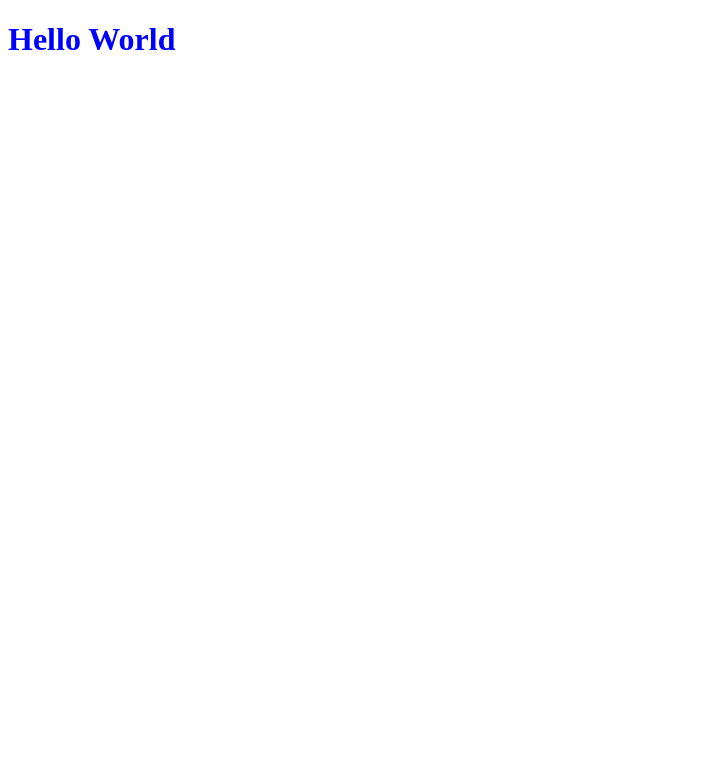
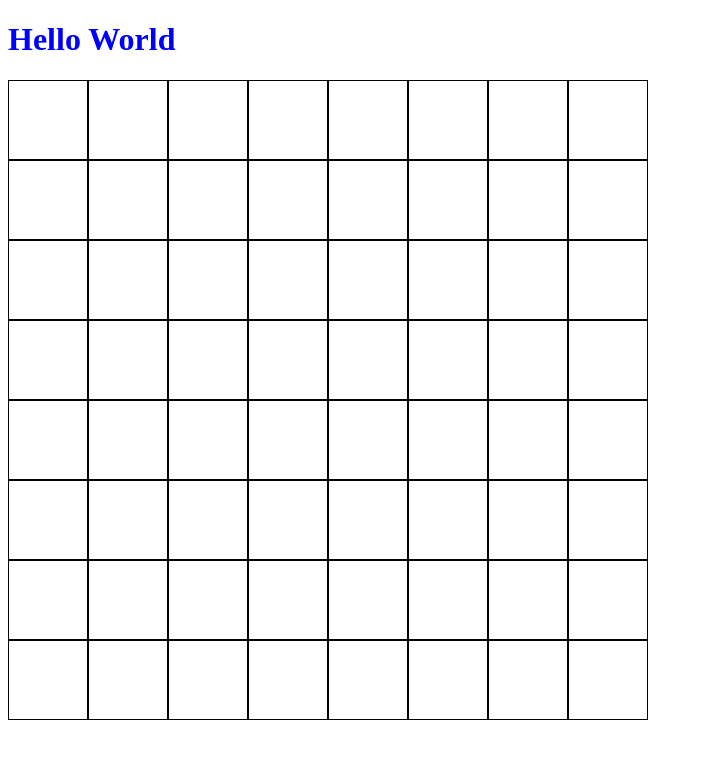
Before and after one commit to danielmerritt001/minesweeper, a plain HTML site: page index.html in a window 1280 px wide. Shown: the whole page, without its empty margins (0-703 px from the left). Drawn offline with Linux system fonts and the light colour scheme.

Commit message:
made board

```diff
--- a/scripts.js
+++ b/scripts.js
@@ -1 +1,28 @@
-console.log('hello world')
+// cached elements
+const gameBoard = document.querySelector(".game-board")
+
+console.log(gameBoard)
+
+// constants
+let difficulty = ['easy', 'medium', 'hard']
+let currDifficulty = difficulty[0]
+
+// functions
+
+function init() {
+  if (currDifficulty == 'easy') {
+    const mines = 10
+    const width = 8
+    for (let i=0; i < width*width; i++) {
+      let square = document.createElement("div")
+      // console.log(square)
+      gameBoard.append(square)
+    }
+  } else if (currDifficulty == 'medium') {
+    console.log(currDifficulty)
+  } else {
+    console.log(currDifficulty)
+  }
+}
+
+init()
--- a/styles.css
+++ b/styles.css
@@ -1,3 +1,15 @@
 h1 {
   color: blue;
 }
+
+.game-board {
+  width: 640px;
+  display: flex;
+  flex-wrap: wrap;
+}
+
+.game-board div {
+  flex: 0 0 78px;
+  height: 78px;
+  border: 1px solid black;
+}
```
